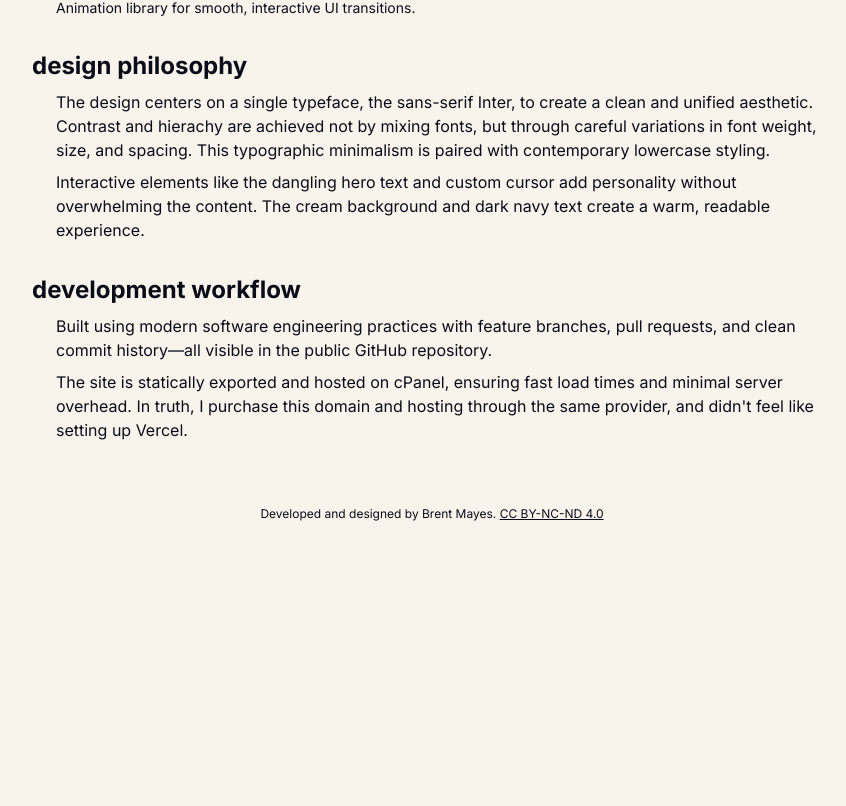
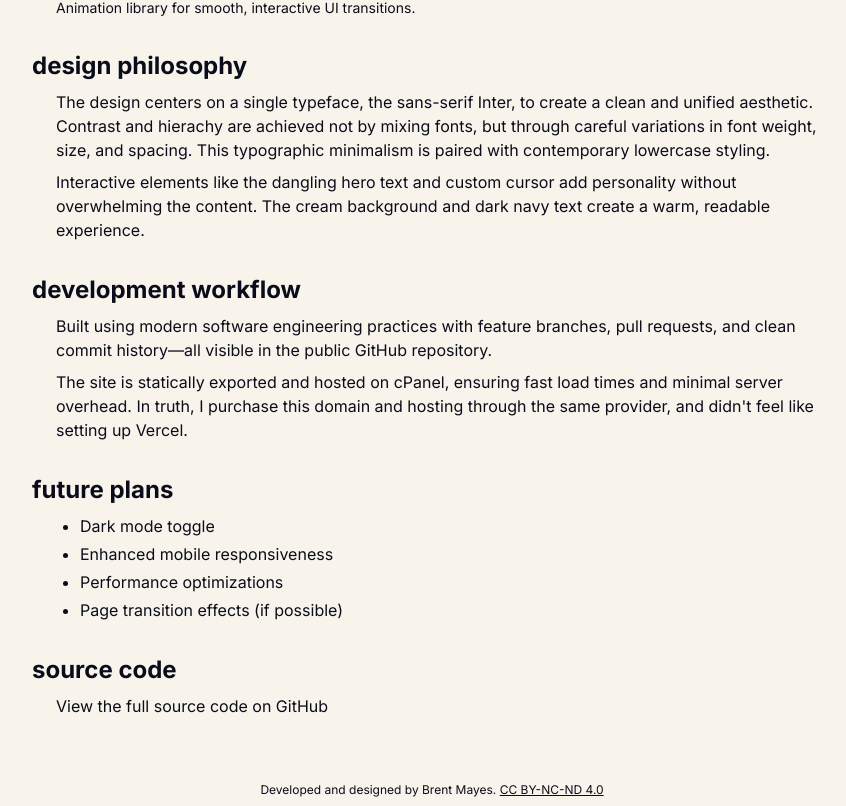
Before and after one commit to retracd/website2, a Next.js app: page /info in a window 1280 px wide. Shown: the part 642-1448 px from the top of the page, without its empty margins (208-1054 px from the left). Before the commit the page ends 1172 px from the top, so only its background shows below. Built offline with nearby package versions, Linux system fonts and the light colour scheme.

Commit message:
Added future plans and source code sections to info page

```diff
--- a/src/app/info/page.tsx
+++ b/src/app/info/page.tsx
@@ -66,6 +66,33 @@ export default function Info() {
                     </div>
                 </section>
 
+                {/* Future Plans */}
+                <section className="mb-8">
+                    <h2 className="text-2xl font-bold mb-2">future plans</h2>
+                    <ul className="list-disc space-y-1 pl-12">
+                        <li>Dark mode toggle</li>
+                        <li>Enhanced mobile responsiveness</li>
+                        <li>Performance optimizations</li>
+                        <li>Page transition effects (if possible)</li>
+                    </ul>
+                </section>
+
+                {/* Repository */}
+                <section className="mb-8">
+                    <h2 className="text-2xl font-bold mb-2">source code</h2>
+                    <div className="pl-6">
+                        <p>
+                            View the full source code on{' '}
+                            <a
+                                href="https://github.com/retracd/website2"
+                                target="_blank"
+                                className="no-underline relative inline-block after:absolute after:bottom-0 after:left-0 after:h-[2px] after:w-0 after:bg-navy after:transition-all after:duration-500 hover:after:w-full"
+                            >
+                                GitHub
+                            </a>
+                        </p>
+                    </div>
+                </section>
             </div>
         </div>
     );
```
